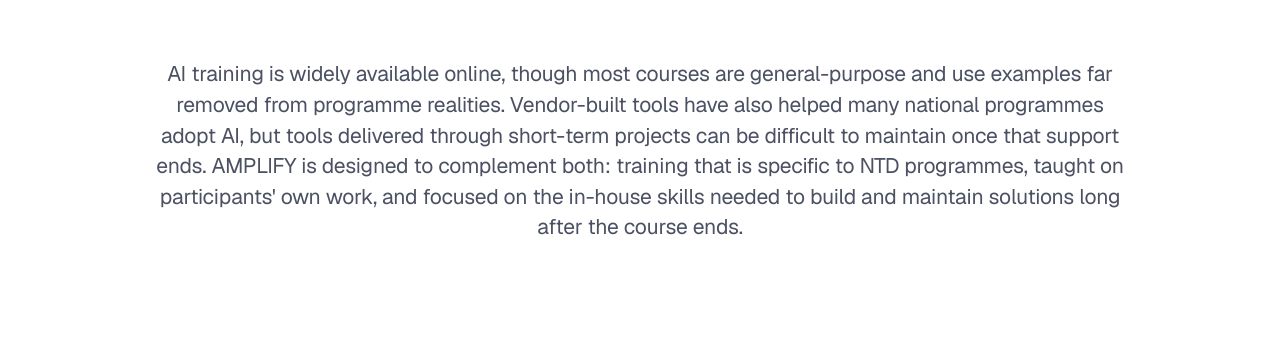
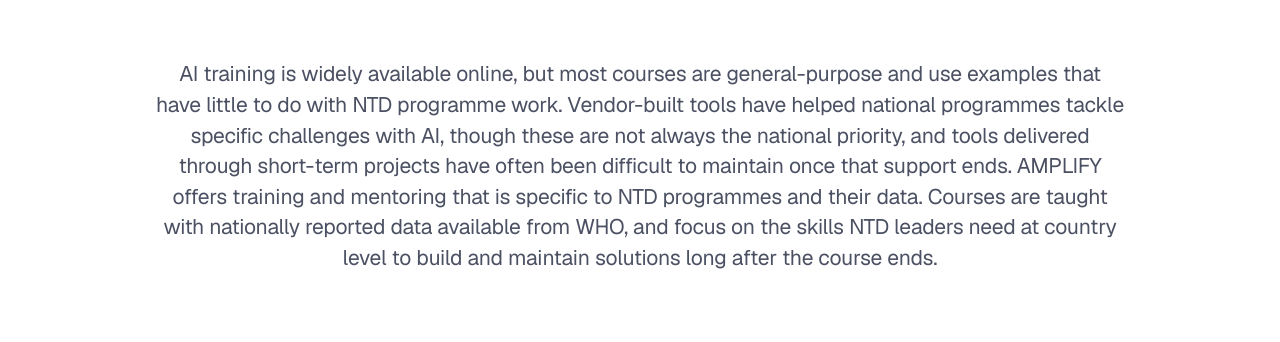
Before and after one commit to alexpavluck/amplify, a website: page index.html in a window 1280 px wide. Shown: the part 384-726 px from the top of the page. Drawn offline with nearby package versions, Linux system fonts and the light colour scheme.

Commit message:
Reword hero paragraph: plainer, more natural positioning text

```diff
--- a/index.html
+++ b/index.html
@@ -321,7 +321,7 @@
   <div class="wrap">
     <h1 class="display" data-rise>AMPLIFY · Making AI work for NTD programme leaders</h1>
     <p class="lead hero-sub" data-rise style="--rd:.08s">Four months · two 90-minute sessions a month · NTD domain specific training</p>
-    <p class="lead hero-why" data-rise style="--rd:.16s">AI training is widely available online, though most courses are general-purpose and use examples far removed from programme realities. Vendor-built tools have also helped many national programmes adopt AI, but tools delivered through short-term projects can be difficult to maintain once that support ends. AMPLIFY is designed to complement both: training that is specific to NTD programmes, taught on participants' own work, and focused on the in-house skills needed to build and maintain solutions long after the course ends.</p>
+    <p class="lead hero-why" data-rise style="--rd:.16s">AI training is widely available online, but most courses are general-purpose and use examples that have little to do with NTD programme work. Vendor-built tools have helped national programmes tackle specific challenges with AI, though these are not always the national priority, and tools delivered through short-term projects have often been difficult to maintain once that support ends. AMPLIFY offers training and mentoring that is specific to NTD programmes and their data. Courses are taught with nationally reported data available from WHO, and focus on the skills NTD leaders need at country level to build and maintain solutions long after the course ends.</p>
   </div>
 
   <div class="wrap hub-wrap" id="sessions">
```
